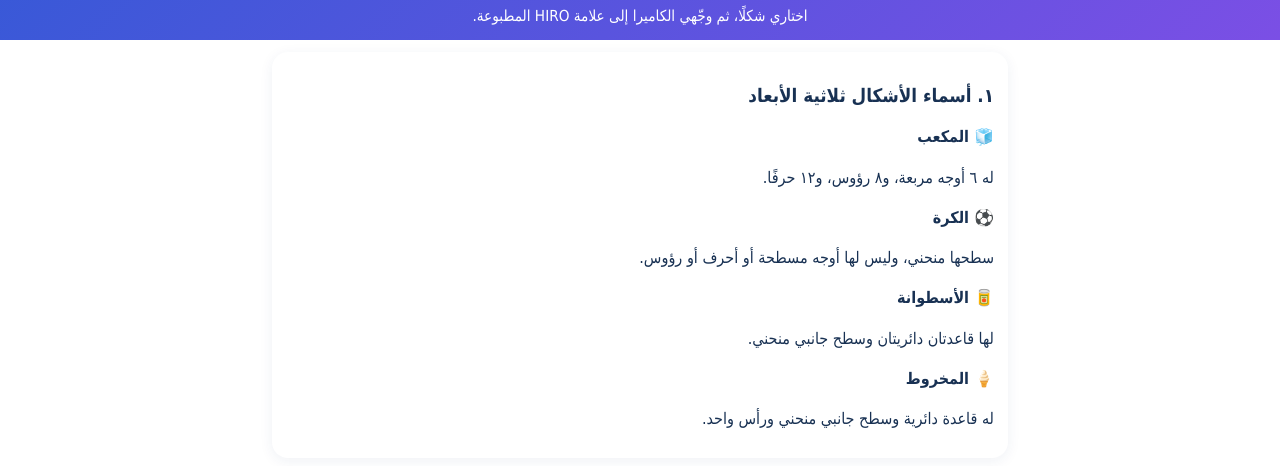
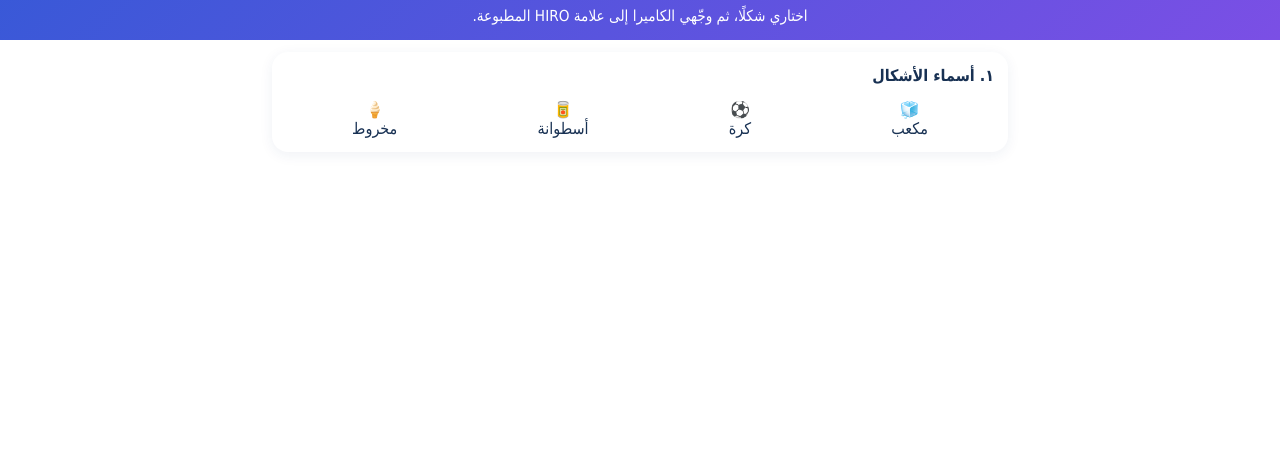
Before and after one commit to amenashukri09-arch/3d-shapes-ar, a plain HTML site: page index.html in a window 1280 px wide. Shown: the part 44-510 px from the top of the page. Drawn offline with Linux system fonts and the light colour scheme.

Commit message:
Update index.html

```diff
--- a/index.html
+++ b/index.html
@@ -53,20 +53,15 @@
   </header>
 
   <main class="panel">
-  <section class="card">
-  <h3>١. أسماء الأشكال ثلاثية الأبعاد</h3>
+ <section class="card">
+  <strong>١. أسماء الأشكال</strong>
 
-  <h4>🧊 المكعب</h4>
-  <p>له ٦ أوجه مربعة، و٨ رؤوس، و١٢ حرفًا.</p>
-
-  <h4>⚽ الكرة</h4>
-  <p>سطحها منحني، وليس لها أوجه مسطحة أو أحرف أو رؤوس.</p>
-
-  <h4>🥫 الأسطوانة</h4>
-  <p>لها قاعدتان دائريتان وسطح جانبي منحني.</p>
-
-  <h4>🍦 المخروط</h4>
-  <p>له قاعدة دائرية وسطح جانبي منحني ورأس واحد.</p>
+  <div style="display:flex; flex-direction:row; justify-content:space-around; align-items:center; gap:8px; margin-top:15px; text-align:center; flex-wrap:nowrap;">
+    <div>🧊<br>مكعب</div>
+    <div>⚽<br>كرة</div>
+    <div>🥫<br>أسطوانة</div>
+    <div>🍦<br>مخروط</div>
+  </div>
 </section>
   </main>
 
```
